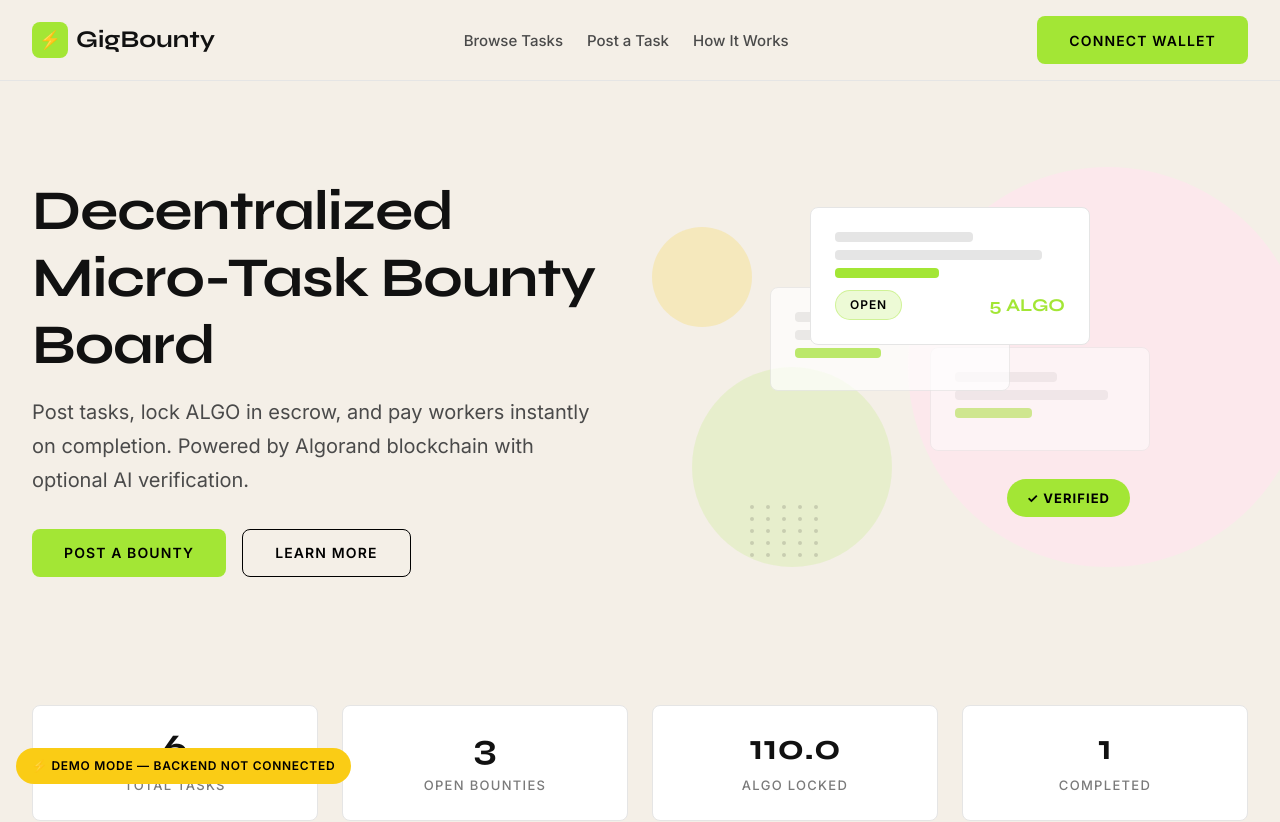
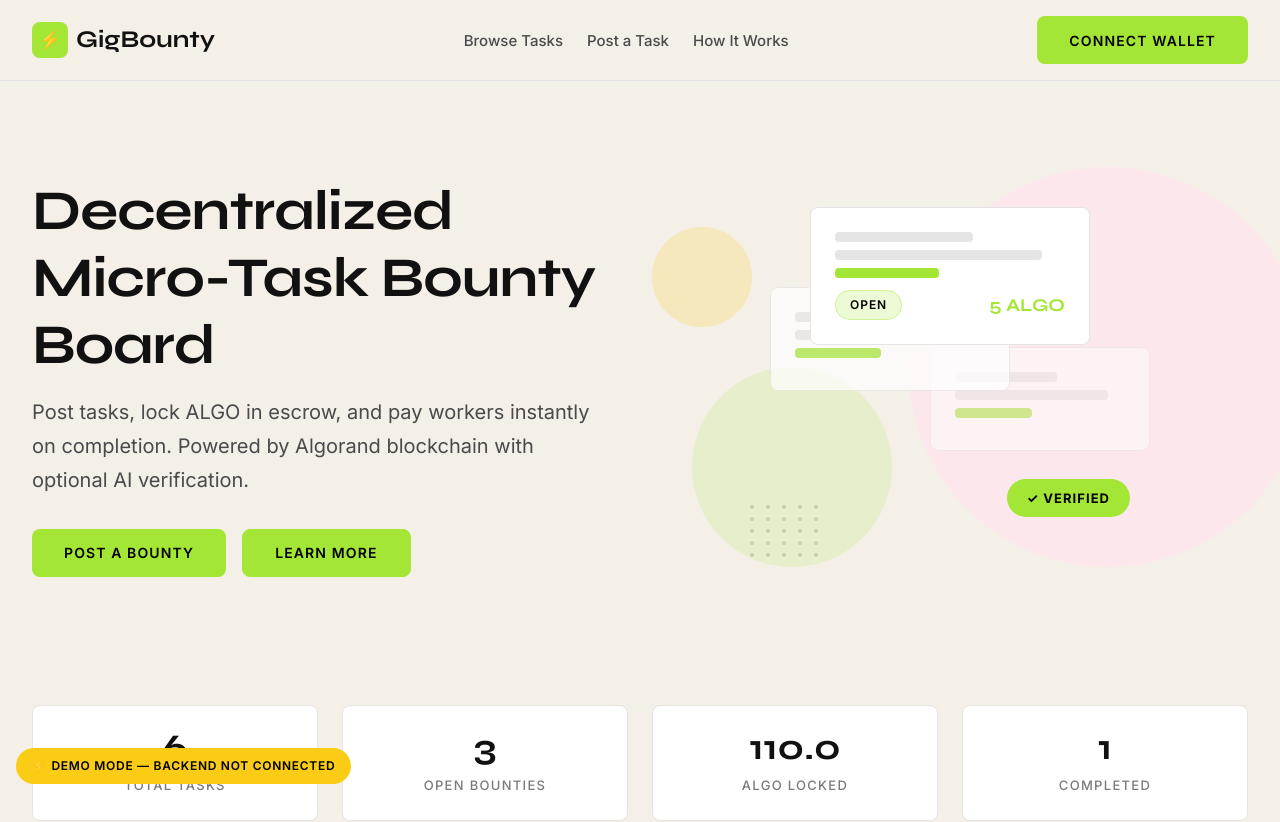
Before and after one commit to Soumyartho/GigBounty, a React (Vite) app in the folder frontend/: page / in a window 1280 px wide. Shown: the top 822 px of the page. Built offline with nearby package versions, Linux system fonts and the light colour scheme; no server answers.

Commit message:
Improved the UI of the Text Boxes includig Warm Neon Hues (some more improvements)

```diff
--- a/frontend/src/index.css
+++ b/frontend/src/index.css
@@ -194,16 +194,18 @@ p {
   background-color: #95d42e;
 }
 
-/* Secondary — Outline black, transparent background */
+/* Secondary — Solid green, matching filter button style */
 .btn-secondary {
-  background-color: transparent;
-  color: var(--accent-black);
-  border: 1px solid var(--accent-black);
+  background-color: #A3E635;
+  color: #000000;
+  border: 1px solid #A3E635;
 }
 
 .btn-secondary:hover {
-  background-color: var(--accent-black);
-  color: var(--bg-card);
+  background-color: #95d42e;
+  color: #000000;
+  border-color: #95d42e;
+  box-shadow: 0 0 0 3px rgba(163, 230, 53, 0.45), 0 0 12px rgba(163, 230, 53, 0.3);
 }
 
 /* Tertiary — Text-only, underline on hover */
```
Also changed, not shown: 1 other file (tests, documents, lock files or other folders).
